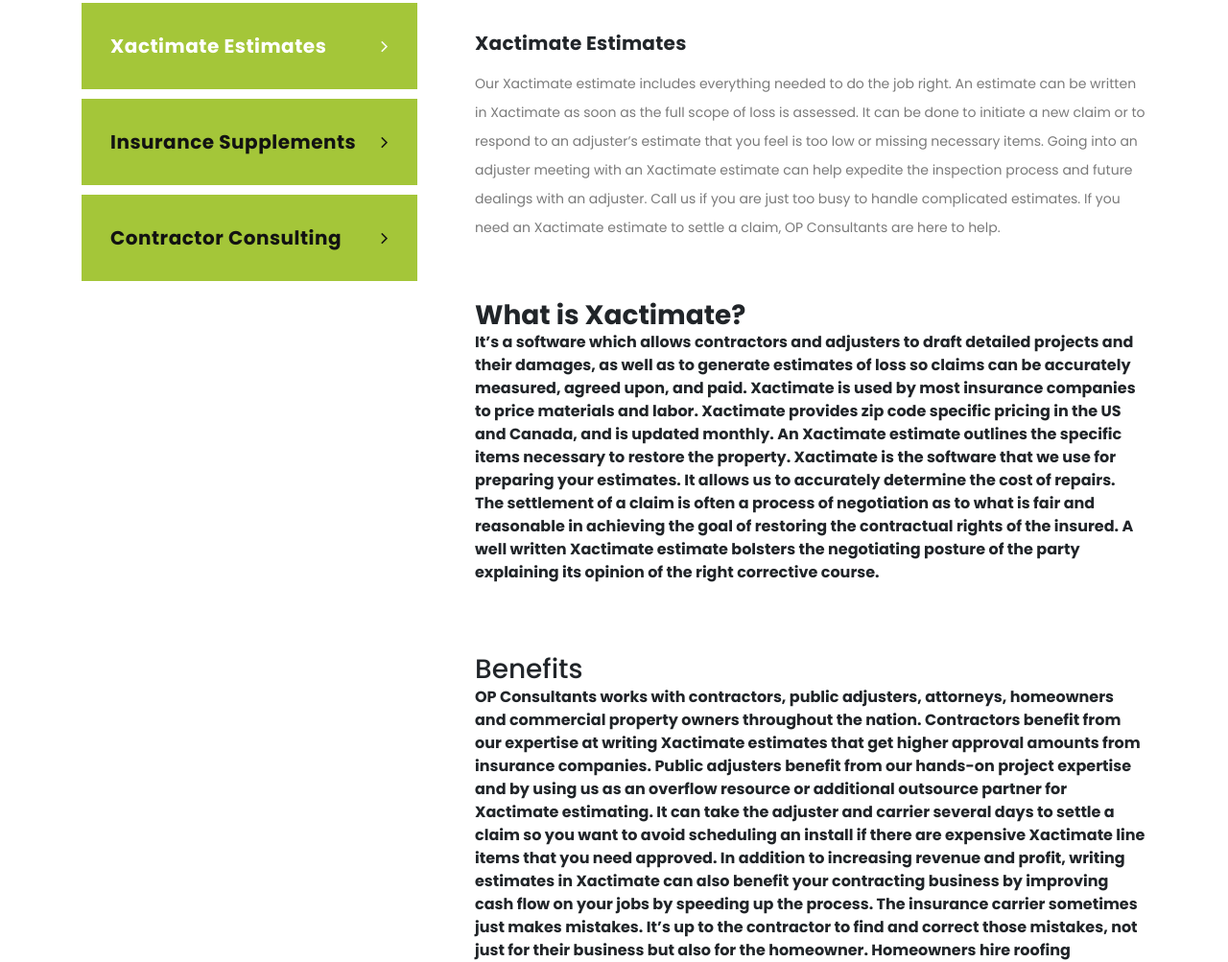
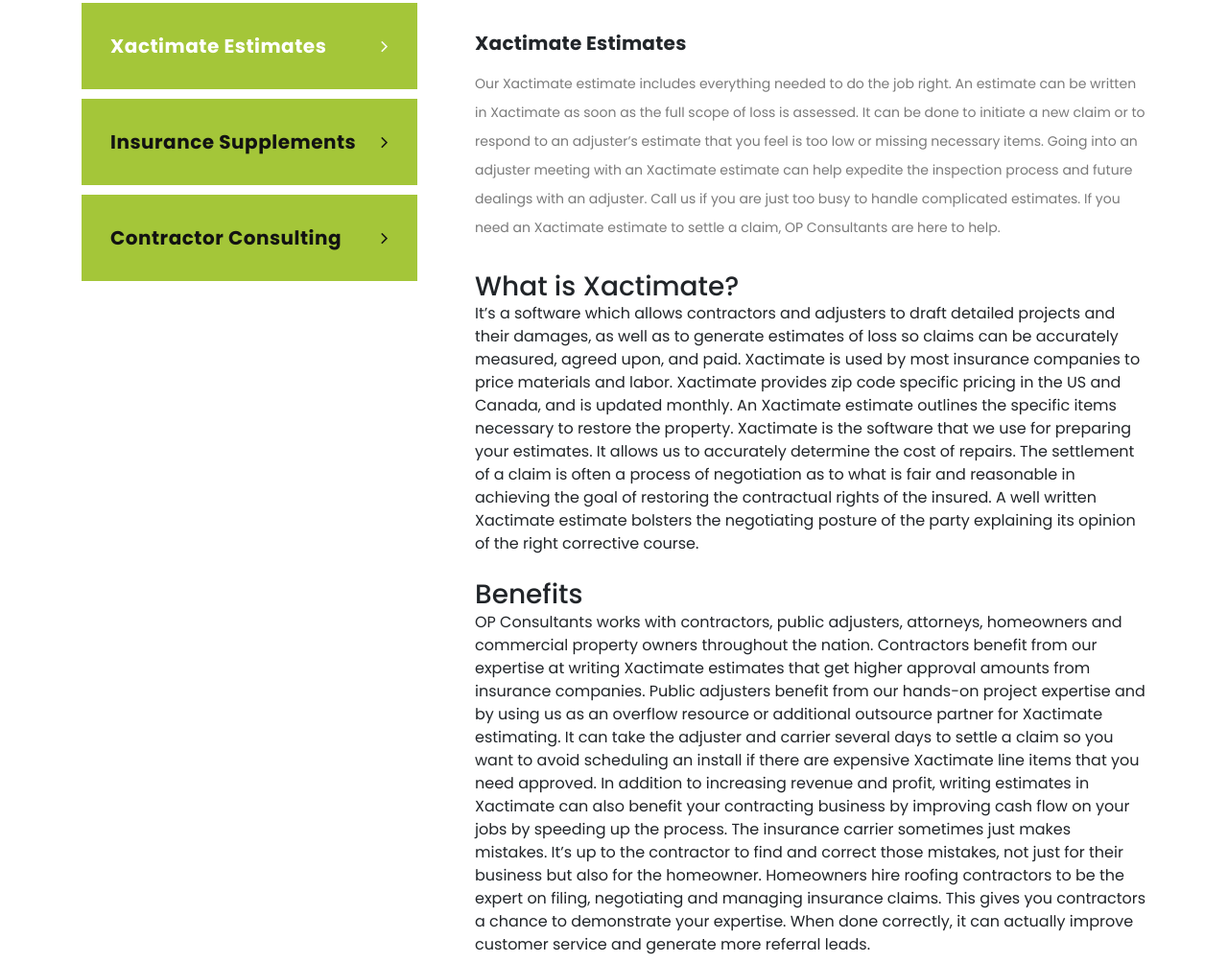
Before and after one commit to OpConsultants/opconsultants.github.io, a plain HTML site: page estimate_services.html in a window 1280 px wide. Shown: the part 647-1650 px from the top of the page at 96% size. Drawn offline with Linux system fonts and the light colour scheme; a script that the page names is missing.

Commit message:
Update estimate_services.html

```diff
--- a/estimate_services.html
+++ b/estimate_services.html
@@ -121,12 +121,12 @@
                 <h4>Xactimate Estimates</h4>
                 <p>Our Xactimate estimate includes everything needed to do the job right. An estimate can be written in Xactimate as soon as the full scope of loss is assessed. It can be done to initiate a new claim or to respond to an adjuster’s estimate that you feel is too low or missing necessary items. Going into an adjuster meeting with an Xactimate estimate can help expedite the inspection process and future dealings with an adjuster. Call us if you are just too busy to handle complicated estimates. If you need an Xactimate estimate to settle a claim, OP Consultants are here to help.
  <br></br>
-		    <b></br>
+
 <h3>What is Xactimate?</h3>
 It’s a software which allows contractors and adjusters to draft detailed projects and their damages, as well as to generate estimates of loss so claims can be accurately measured, agreed upon, and paid. Xactimate is used by most insurance companies to price materials and labor. Xactimate provides zip code specific pricing in the US and Canada, and is updated monthly. An Xactimate estimate outlines the specific items necessary to restore the property. Xactimate is the software that we use for preparing your estimates. It allows us to accurately determine the cost of repairs. The settlement of a claim is often a process of negotiation as to what is fair and reasonable in achieving the goal of restoring the contractual rights of the insured. A well written Xactimate estimate bolsters the negotiating posture of the party explaining its opinion of the right corrective course.
 
 <br></br>
-		    <br></br>
+
 
 
 <h3>Benefits</h3>
```
